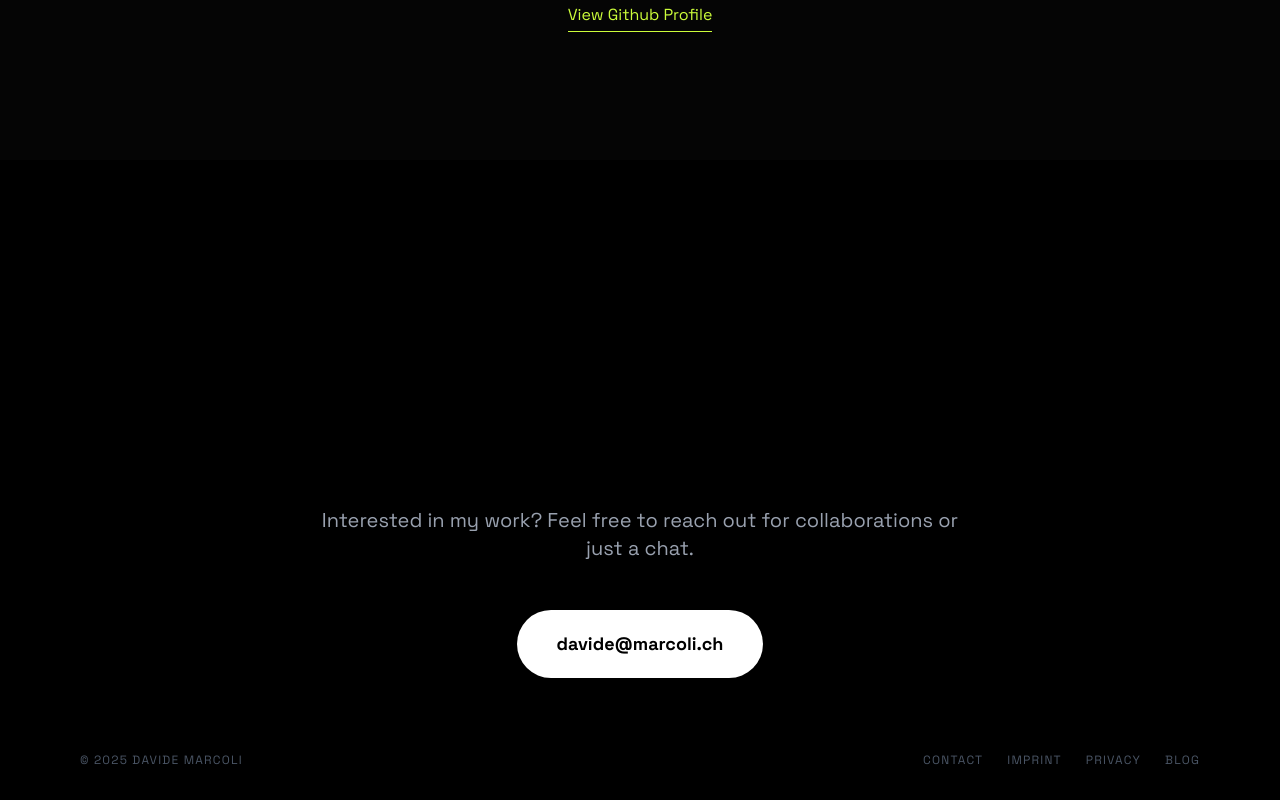
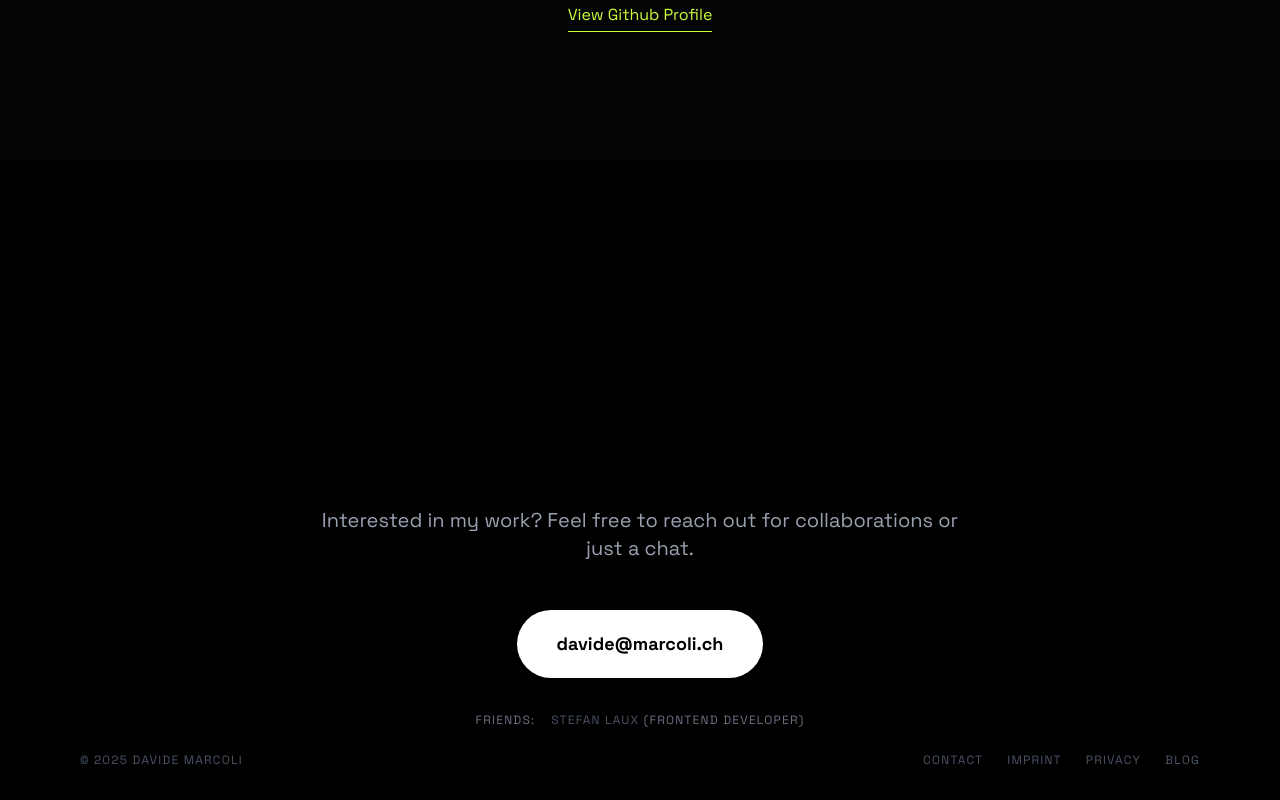
Before and after one commit to davidemarcoli/davidemarcoli.dev, a Next.js app: page / in a window 1280 px wide. Shown: the part 3327-4127 px from the top of the page. Built offline with nearby package versions, Linux system fonts and the light colour scheme.

Commit message:
add friends section

```diff
--- a/components/sections/Contact.tsx
+++ b/components/sections/Contact.tsx
@@ -11,6 +11,10 @@ gsap.registerPlugin(ScrollTrigger);
 const Contact = () => {
     const sectionRef = useRef<HTMLElement>(null);
     const titleRef = useRef<HTMLHeadingElement>(null);
+
+    const friends = [
+        { name: "Stefan Laux", url: "https://stefan-laux.dev", role: "Frontend Developer" }
+    ];
 
     useEffect(() => {
         gsap.from(titleRef.current, {
@@ -42,7 +46,29 @@ const Contact = () => {
                 </Magnetic>
             </div>
 
-            <footer className="absolute bottom-8 w-full flex justify-between px-6 md:px-20 text-xs text-gray-600 uppercase tracking-widest flex-col md:flex-row gap-4 md:gap-0 items-center md:items-start">
+            <footer className="absolute bottom-8 w-full px-6 md:px-20 text-xs text-gray-600 uppercase tracking-widest">
+                {/* Friends Section */}
+                {friends.length > 0 && (
+                    <div className="mb-6 flex justify-center">
+                        <div className="flex flex-wrap gap-4 items-center justify-center">
+                            <span className="text-gray-500">Friends:</span>
+                            {friends.map((friend) => (
+                                <a
+                                    key={friend.url}
+                                    href={friend.url}
+                                    target="_blank"
+                                    rel="noopener noreferrer"
+                                    className="hover:text-white transition-colors hoverable"
+                                >
+                                    {friend.name} <span className="text-gray-500">({friend.role})</span>
+                                </a>
+                            ))}
+                        </div>
+                    </div>
+                )}
+
+                {/* Bottom Footer Row */}
+                <div className="flex justify-between flex-col md:flex-row gap-4 md:gap-0 items-center md:items-start">
                     <div>&copy; 2025 Davide Marcoli</div>
                     <div className="flex space-x-6">
                         <Link href="/contact" className="hover:text-white transition-colors hoverable">Contact</Link>
@@ -50,6 +76,7 @@ const Contact = () => {
                         <Link href="/privacy" className="hover:text-white transition-colors hoverable">Privacy</Link>
                         <Link href="/posts" className="hover:text-white transition-colors hoverable">Blog</Link>
                     </div>
+                </div>
             </footer>
         </section>
     );
```
Lines whose indentation alone changed are shown as unchanged.
